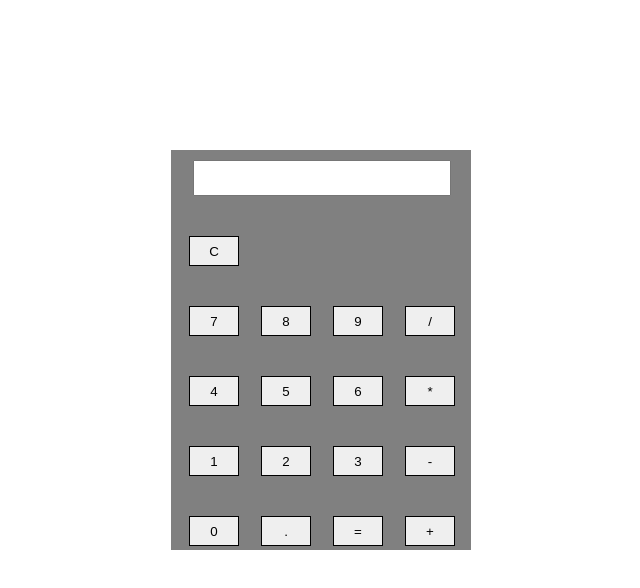
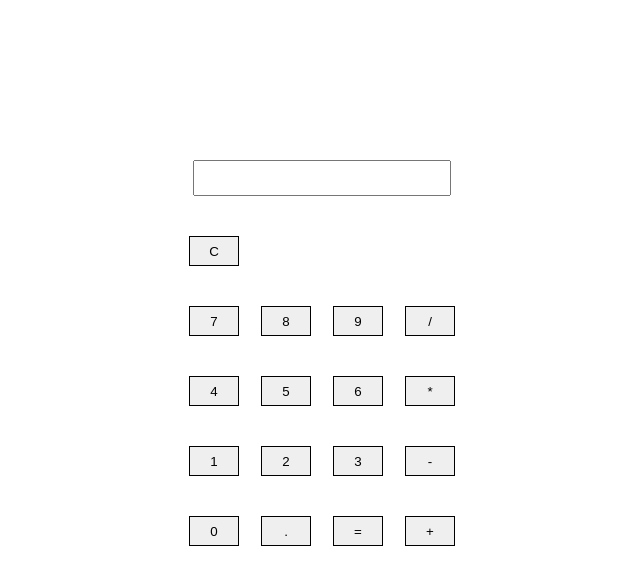
Before and after one commit to jincyjojy/gitrepo, a plain HTML site: page projects/calculator/calc.html in a window 1280 px wide. Shown: the whole page, without its empty margins (137-777 px from the left). Drawn offline with Linux system fonts and the light colour scheme.

Commit message:
Commit_calc_file

```diff
--- a/projects/calculator/calc.css
+++ b/projects/calculator/calc.css
@@ -1,7 +1,7 @@
 .calc{
     height: 400px;
     width: 300px;
-    background: grey;
+    background: dark-grey;
     margin-top: 150px;
     margin-left: 300px;
 }
```
